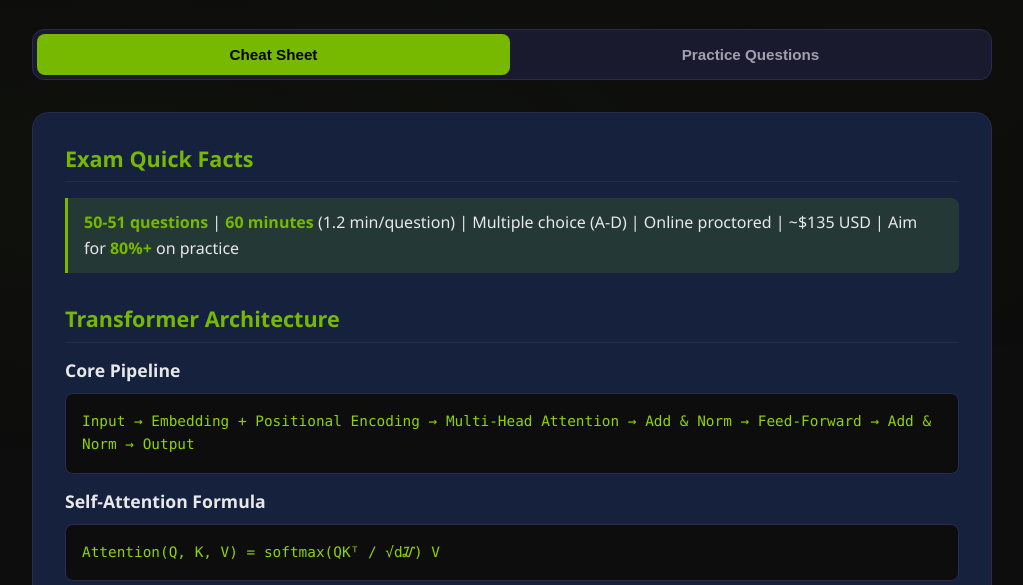
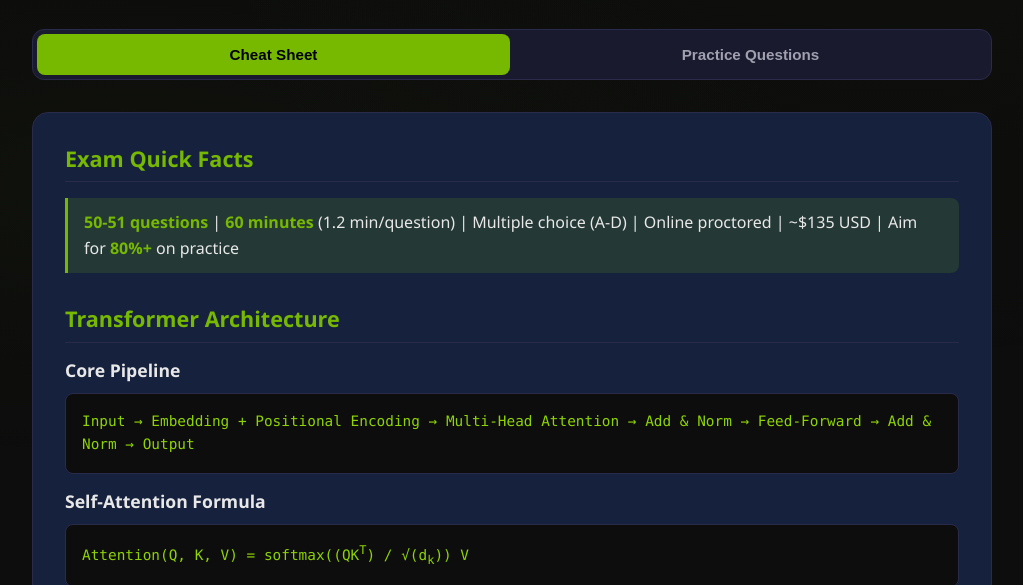
Before and after one commit to Houssemamor/NVIDIA-NCA-GENL-Training, a plain HTML site: page docs/study.html in a window 1280 px wide. Shown: the part 215-800 px from the top of the page, without its empty margins (128-1151 px from the left). Drawn offline with Linux system fonts and the light colour scheme.

Commit message:
Remove temporary directories from project structure and update self-attention formula in study mode

```diff
--- a/docs/study.html
+++ b/docs/study.html
@@ -54,7 +54,7 @@
           <div class="ref-code-block">Input &rarr; Embedding + Positional Encoding &rarr; Multi-Head Attention &rarr; Add &amp; Norm &rarr; Feed-Forward &rarr; Add &amp; Norm &rarr; Output</div>
 
           <h4>Self-Attention Formula</h4>
-          <div class="ref-code-block">Attention(Q, K, V) = softmax(QK&#7488; / &radic;d&#7096;) V</div>
+          <div class="ref-code-block">Attention(Q, K, V) = softmax((QK<sup>T</sup>) / √(d<sub>k</sub>)) V</div>
 
           <h4>Q, K, V Matrices (MEMORIZE!)</h4>
           <ul>
```
Also changed, not shown: 1 other file.
